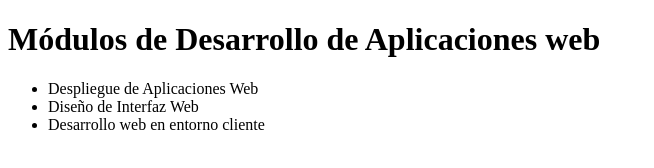
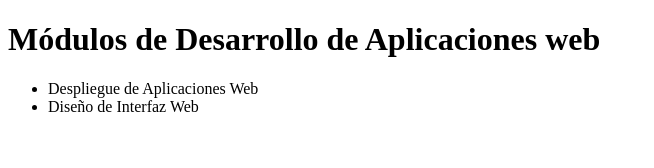
Before and after one commit to lucialikescoding/DawAct1_3, a plain HTML site: page index.html in a window 1280 px wide. Shown: the whole page, without its empty margins (0-654 px from the left). Drawn offline with Linux system fonts and the light colour scheme.

Commit message:
Revert "otro nuevo módulo añadido"

```diff
--- a/index.html
+++ b/index.html
@@ -10,7 +10,6 @@
     <ul>
         <li>Despliegue de Aplicaciones Web</li>
 	<li>Diseño de Interfaz Web</li>
-	<li>Desarrollo web en entorno cliente</li>
     </ul>
 </body>
 </html>
```
